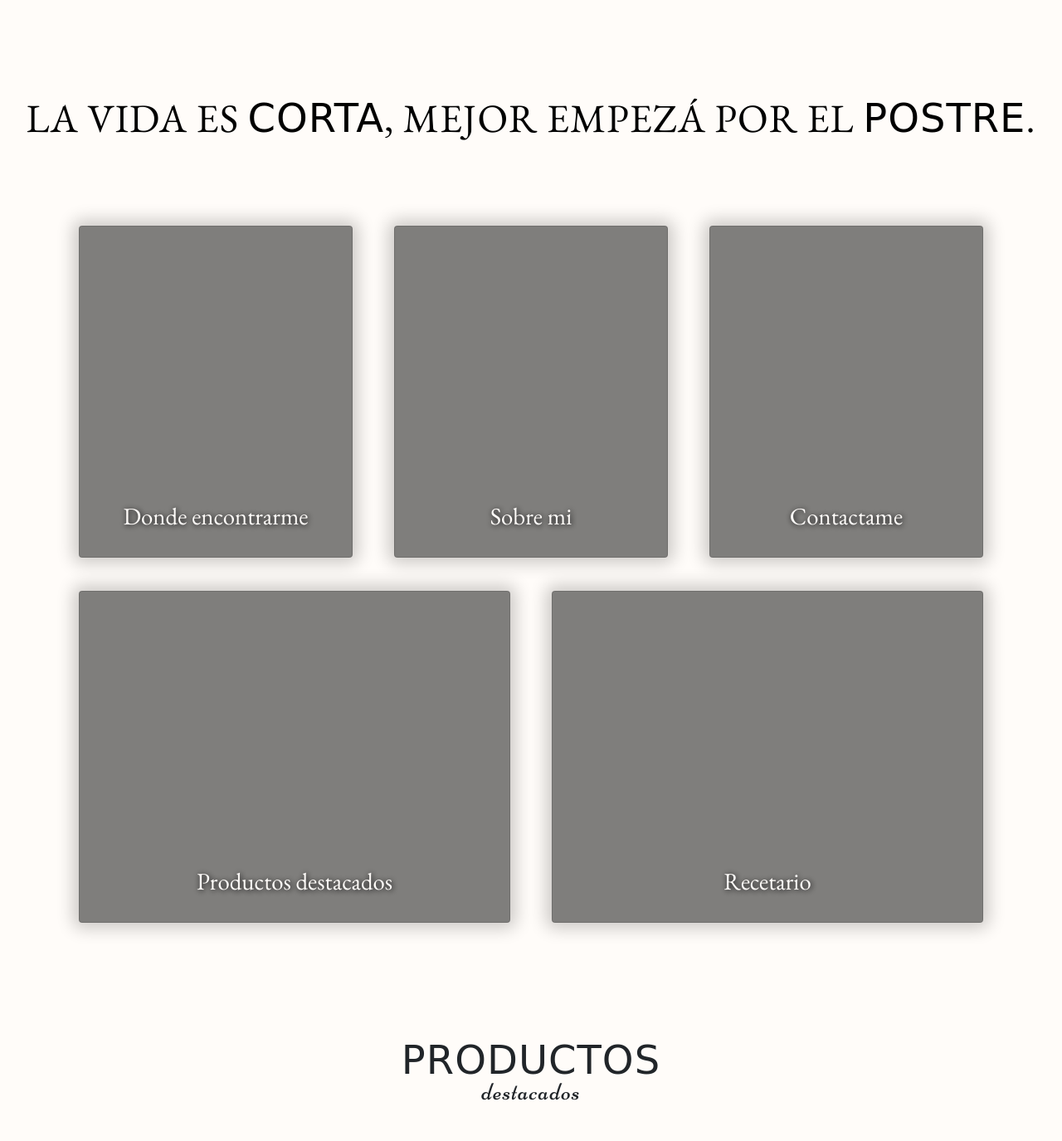
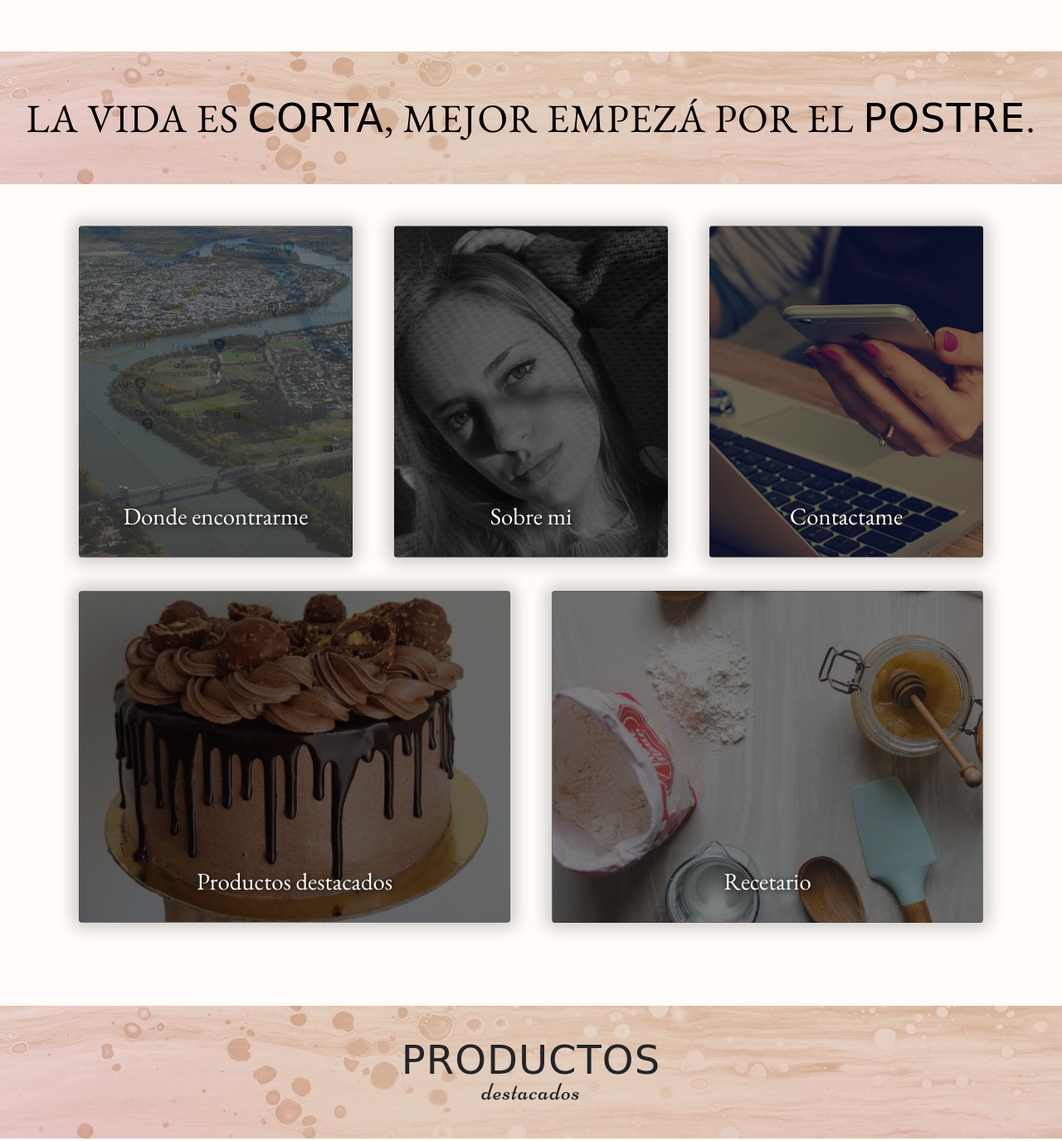
Before and after one commit to emarose/JulisBakery, a plain HTML site: page index.html in a window 1280 px wide. Shown: the part 818-2193 px from the top of the page at 83% size. Drawn offline with nearby package versions, Linux system fonts and the light colour scheme; the site is published under a folder, as on GitHub Pages, so addresses that start at the root find nothing; a web font is replaced by a local one.

Commit message:
Update style.css

```diff
--- a/static/css/style.css
+++ b/static/css/style.css
@@ -105,7 +105,7 @@ html{ scroll-behavior: smooth;}
 	text-shadow: 1px 1px 6px white;
 }
 .mi-nav{
-	background-image: url(/static/img/budin2.jpeg);
+	background-image: url(../img/budin2.jpeg);
 	background-size: cover;
 	background-position: center;
 	background-repeat: no-repeat;
@@ -211,35 +211,35 @@ html{ scroll-behavior: smooth;}
 }
 
 .card1{
-	background-image: url(/static/img/viedma.jpg);
+	background-image: url(../img/viedma.jpg);
 	background-position: center;
 	background-repeat: no-repeat;
 	background-size: cover;
 }
 
 .card2{
-	background-image: url(/static/img/juli2.jpg);
+	background-image: url(../img/juli2.jpg);
 	background-position: center;
 	background-repeat: no-repeat;
 	background-size: cover;
 }
 
 .card3{
-	background-image: url(/static/img/contact.jpg);
+	background-image: url(../img/contact.jpg);
 	background-position: center;
 	background-repeat: no-repeat;
 	background-size: cover;
 }
 
 .card4{
-	background-image: url(/static/img/p4.jpeg);
+	background-image: url(../img/p4.jpeg);
 	background-position: center;
 	background-repeat: no-repeat;
 	background-size: cover;
 }
 
 .card5{
-	background-image: url(/static/img/receta.jpg);
+	background-image: url(../img/receta.jpg);
 	background-position: center;
 	background-repeat: no-repeat;
 	background-size: cover;
@@ -293,7 +293,7 @@ html{ scroll-behavior: smooth;}
 .card-body{
 	width:100%;
 	height: fit-content;
-	background-image: url(/static/img/);
+	background-image: url(../img/);
 }
 .card-body .link{
 	color: black;
@@ -317,7 +317,7 @@ html{ scroll-behavior: smooth;}
 	flex-direction: column;
 	align-items: center;
 	justify-content: center;
-	background-image: url(/static/img/b1a.jpg);
+	background-image: url(../img/b1a.jpg);
 	background-position: center;
 	background-repeat: no-repeat;
 	background-size: cover;
@@ -338,7 +338,7 @@ html{ scroll-behavior: smooth;}
 	align-items: center;
 	justify-content: center;
 	height: 75vh;
-	background-image: url(/static/img/a.jpg);
+	background-image: url(../img/a.jpg);
 	background-size: cover;
 	background-attachment: fixed;
 	background-position: center;
```
